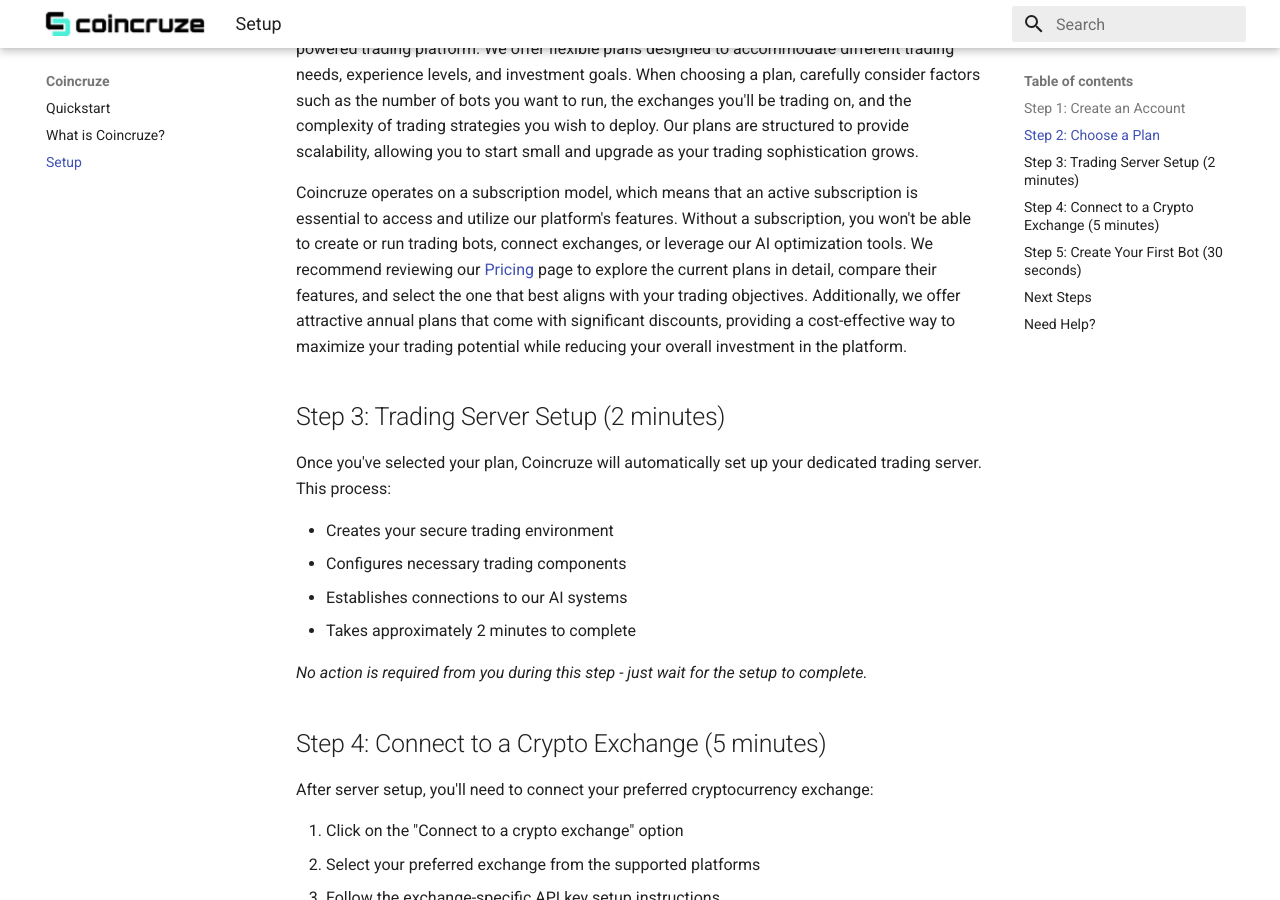
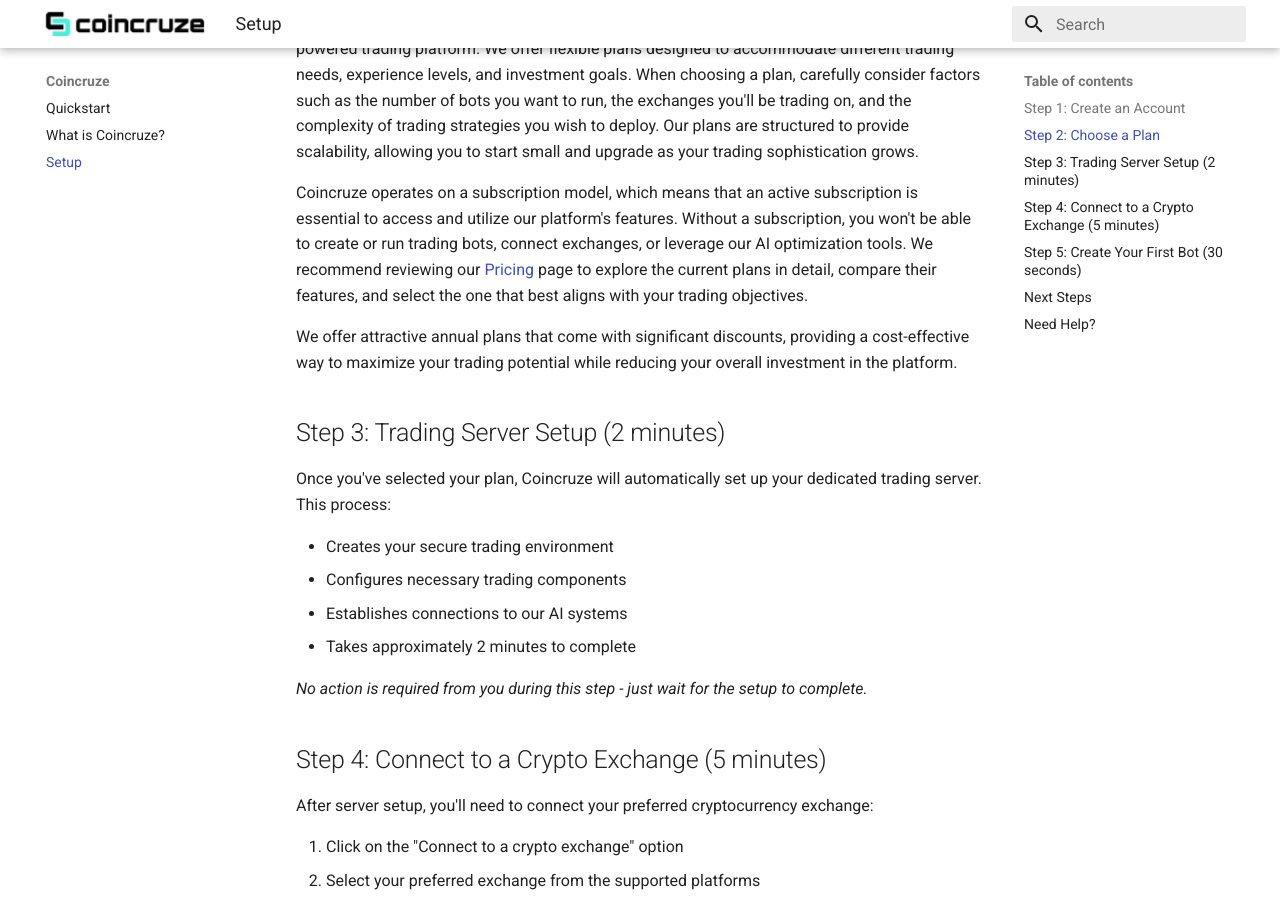
Before and after one commit to coincruze/docs, an MkDocs documentation site: the page built from docs/setup.md, in a window 1280 px wide and 900 px high, scrolled down 730 px. Built offline with MkDocs 1.6.1 and Material for MkDocs 9.7.7, drawn with Linux system fonts in a browser that asks for light colours.

Commit message:
docs: Revise subscription information in setup guide for clarity and improved flow

```diff
--- a/docs/setup.md
+++ b/docs/setup.md
@@ -19,7 +19,9 @@
 
 Selecting the right subscription plan is crucial to unlocking the full potential of Coincruze's AI-powered trading platform. We offer flexible plans designed to accommodate different trading needs, experience levels, and investment goals. When choosing a plan, carefully consider factors such as the number of bots you want to run, the exchanges you'll be trading on, and the complexity of trading strategies you wish to deploy. Our plans are structured to provide scalability, allowing you to start small and upgrade as your trading sophistication grows.
 
-Coincruze operates on a subscription model, which means that an active subscription is essential to access and utilize our platform's features. Without a subscription, you won't be able to create or run trading bots, connect exchanges, or leverage our AI optimization tools. We recommend reviewing our [Pricing](/pricing) page to explore the current plans in detail, compare their features, and select the one that best aligns with your trading objectives. Additionally, we offer attractive annual plans that come with significant discounts, providing a cost-effective way to maximize your trading potential while reducing your overall investment in the platform.
+Coincruze operates on a subscription model, which means that an active subscription is essential to access and utilize our platform's features. Without a subscription, you won't be able to create or run trading bots, connect exchanges, or leverage our AI optimization tools. We recommend reviewing our [Pricing](https://coincruze.com/pricing) page to explore the current plans in detail, compare their features, and select the one that best aligns with your trading objectives.
+
+We offer attractive annual plans that come with significant discounts, providing a cost-effective way to maximize your trading potential while reducing your overall investment in the platform.
 
 
 ## Step 3: Trading Server Setup (2 minutes)
```
